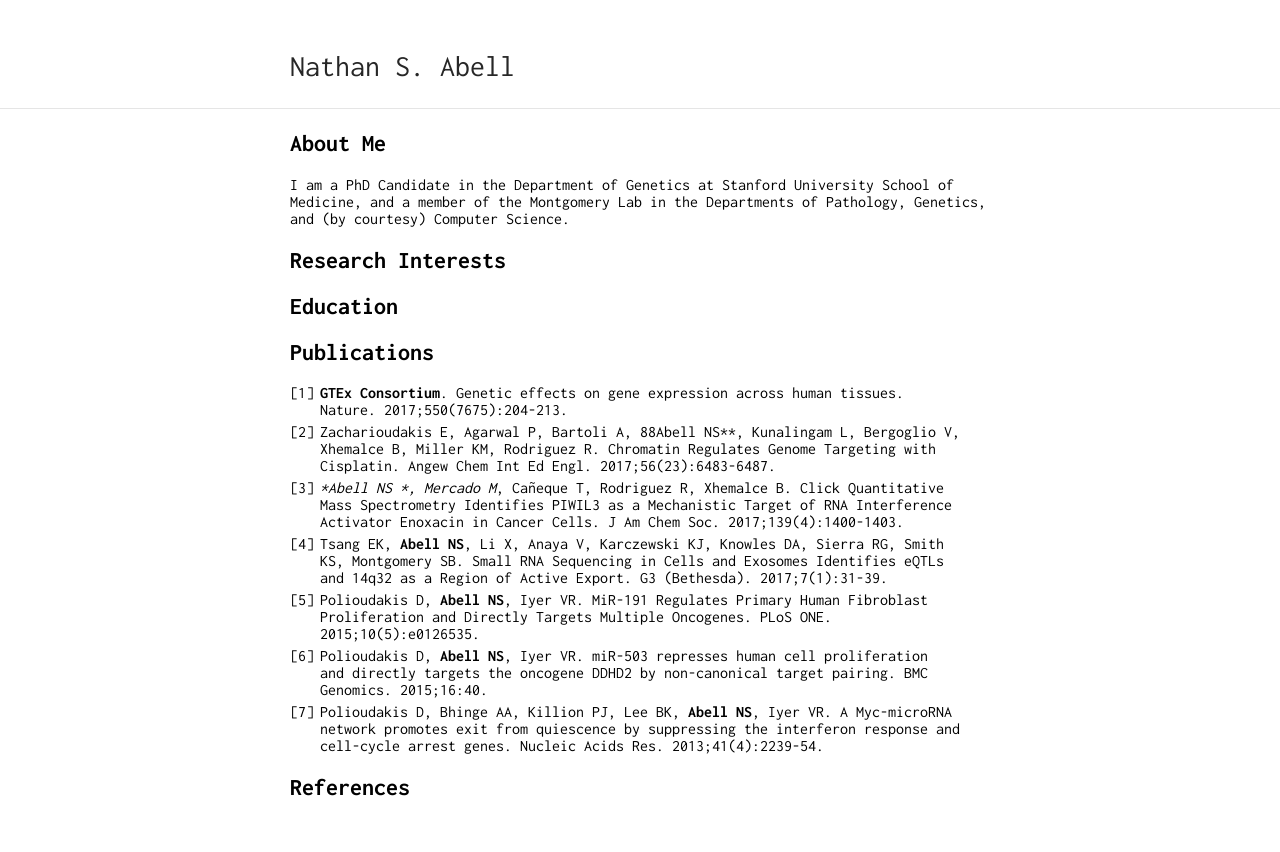
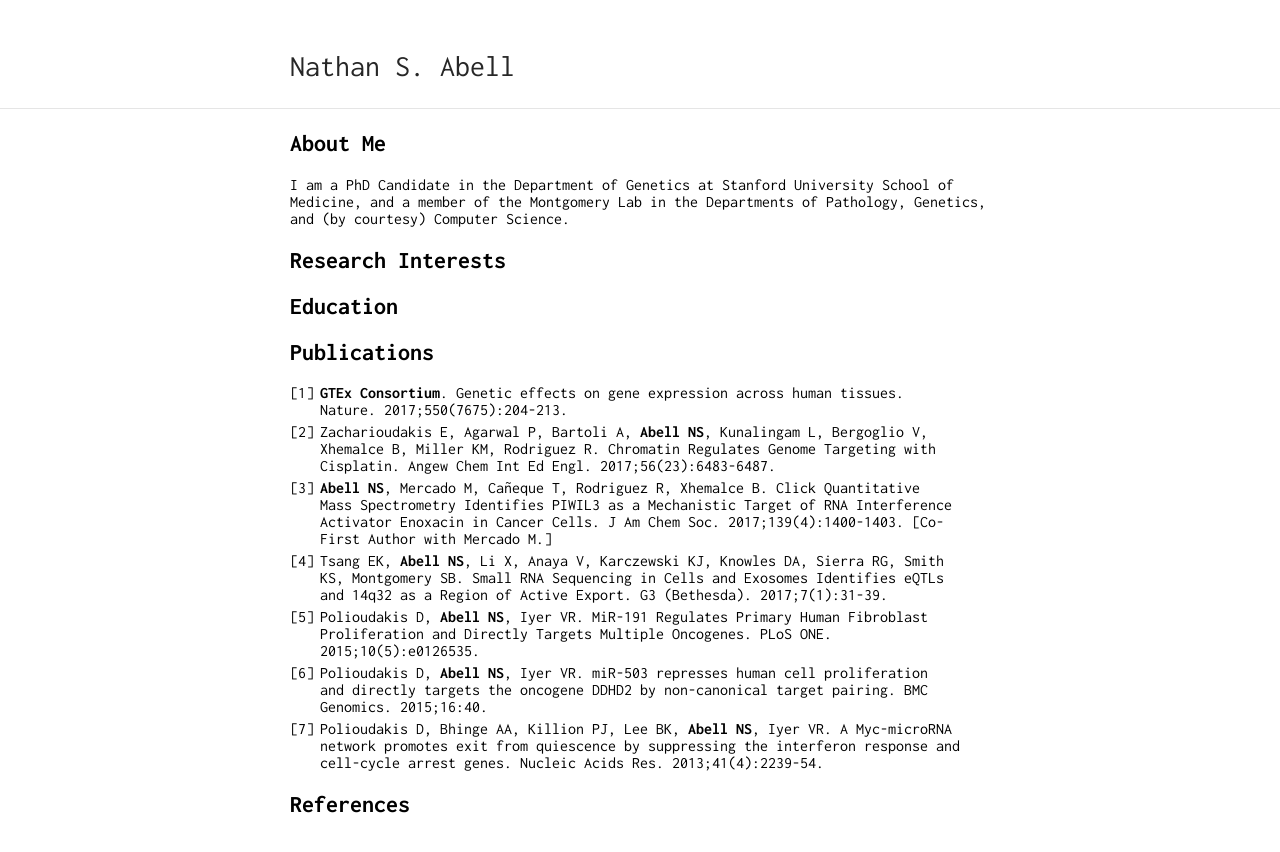
Before and after one commit to nsabell/nsabell.github.io, a Jekyll site: the page built from index.md, in a window 1280 px wide. Shown: the top 852 px of the page. Built offline with Jekyll 4.4.1, drawn with Linux system fonts in a browser that asks for light colours; our own code applies the rules of GitHub Pages for plain Markdown files.

Commit message:
publications

```diff
--- a/index.md
+++ b/index.md
@@ -13,8 +13,8 @@ I am a PhD Candidate in the Department of Genetics at Stanford University School
 ## Publications
 
 7. **GTEx Consortium**. Genetic effects on gene expression across human tissues. Nature. 2017;550(7675):204-213.
-6. Zacharioudakis E, Agarwal P, Bartoli A, 88Abell NS**, Kunalingam L, Bergoglio V, Xhemalce B, Miller KM, Rodriguez R. Chromatin Regulates Genome Targeting with Cisplatin. Angew Chem Int Ed Engl. 2017;56(23):6483-6487.
-5. **Abell NS* **, Mercado M*, Cañeque T, Rodriguez R, Xhemalce B. Click Quantitative Mass Spectrometry Identifies PIWIL3 as a Mechanistic Target of RNA Interference Activator Enoxacin in Cancer Cells. J Am Chem Soc. 2017;139(4):1400-1403.
+6. Zacharioudakis E, Agarwal P, Bartoli A, **Abell NS**, Kunalingam L, Bergoglio V, Xhemalce B, Miller KM, Rodriguez R. Chromatin Regulates Genome Targeting with Cisplatin. Angew Chem Int Ed Engl. 2017;56(23):6483-6487.
+5. **Abell NS**, Mercado M, Cañeque T, Rodriguez R, Xhemalce B. Click Quantitative Mass Spectrometry Identifies PIWIL3 as a Mechanistic Target of RNA Interference Activator Enoxacin in Cancer Cells. J Am Chem Soc. 2017;139(4):1400-1403. [Co-First Author with Mercado M.]
 4. Tsang EK, **Abell NS**, Li X, Anaya V, Karczewski KJ, Knowles DA, Sierra RG, Smith KS, Montgomery SB. Small RNA Sequencing in Cells and Exosomes Identifies eQTLs and 14q32 as a Region of Active Export. G3 (Bethesda). 2017;7(1):31-39.
 3. Polioudakis D, **Abell NS**, Iyer VR. MiR-191 Regulates Primary Human Fibroblast Proliferation and Directly Targets Multiple Oncogenes. PLoS ONE. 2015;10(5):e0126535.
 2. Polioudakis D, **Abell NS**, Iyer VR. miR-503 represses human cell proliferation and directly targets the oncogene DDHD2 by non-canonical target pairing. BMC Genomics. 2015;16:40.
```
